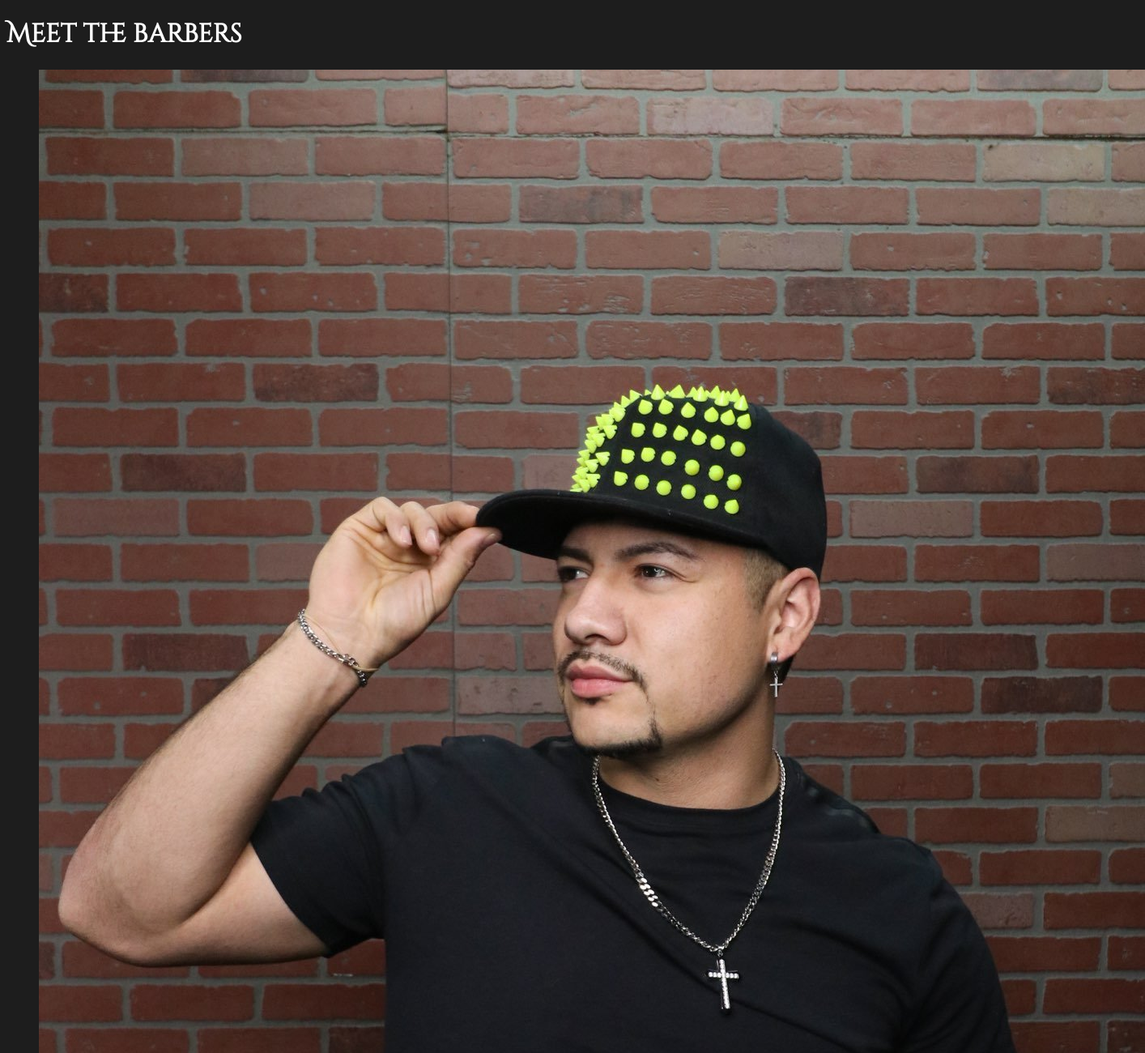
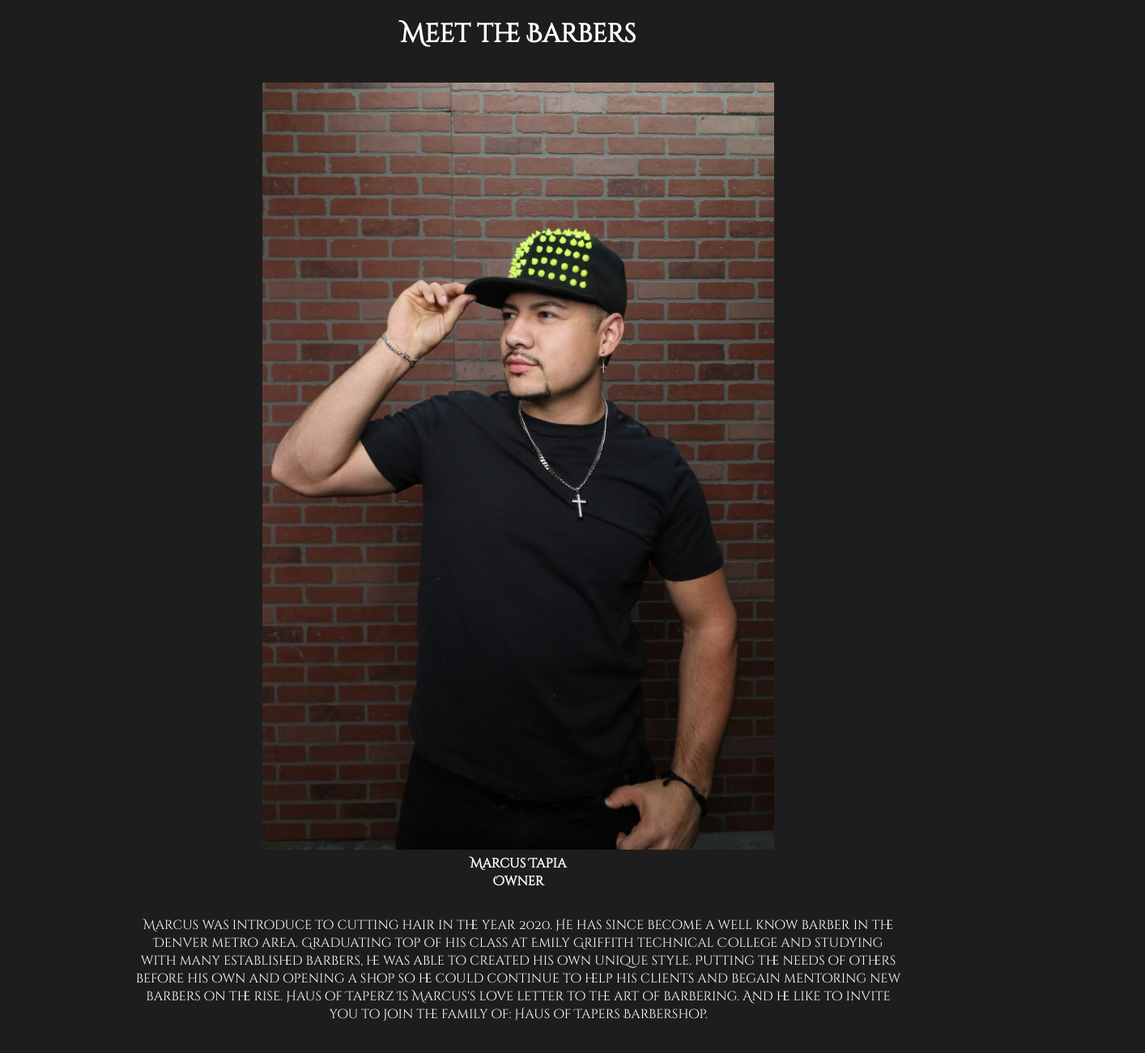
Before and after one commit to domschneider/hausoftaperz, a plain HTML site: page barber.html in a window 1280 px wide. Shown: the top 1300 px of the page at 81% size, 1414 px wide, since content can reach past the window. Drawn offline with Linux system fonts and the light colour scheme.

Commit message:
Made barbers page moblie friendly

```diff
--- a/barber.html
+++ b/barber.html
@@ -8,13 +8,15 @@
     <link href='https://fonts.googleapis.com/css?family=Cinzel Decorative' rel='stylesheet'>
 </head>
 <body>
-    <h1>Meet the barbers</h1>
+    <div class="barber-header">
+        <h1>Meet the Barbers</h1>
+    </div>
     <div class="barber">
         <figure>
-            <img src="MarcusHeadshot.jpg"alt="Marcus Tapia">
+            <img src="MarcusHeadshot.jpg" alt="Marcus Tapia">
             <figcaption>Marcus Tapia</figcaption>
+            <figcaption>Owner</figcaption>
         </figure>
-        <p>Owner</p>
         <p>Marcus was introduce to cutting hair in the year 2020. He has since become a well know barber in the Denver metro area. Graduating top of his class at Emily Griffith technical College and studying with many established barbers, he was able to created his own unique style. Putting the needs of others before his own and opening a shop so he could continue to help his clients and begain mentoring new barbers on the rise. Haus of Taperz Is Marcus's love letter to the art of barbering.  And he like to invite you to join the family of: Haus of Tapers Barbershop.</p>
     </div>
 </body>
--- a/style.css
+++ b/style.css
@@ -24,3 +24,55 @@ nav {
     flex: 1;
     margin: auto;
 }
+
+@media (min-width: 600px) {
+    .contact-container {
+        display: flex;
+        flex-direction: row;
+        align-items: center;
+
+    }
+
+    .contact-child {
+        flex: 1;
+        margin: auto;
+    }
+
+    .contact-child map {
+        width: 100%;
+    }
+}
+
+/* Service Page--------------------------------------------------------------------------------------------------------------------------------------------------------*/
+
+/* Barbers Page--------------------------------------------------------------------------------------------------------------------------------------------------------*/
+
+.barber {
+    display: flex;
+    flex-direction: column;
+    align-items: center;
+}
+
+.barber-header {
+    text-align: center;
+}
+
+.barber figcaption {
+    text-align: center;
+    font-weight: bold;
+}
+
+.barber figure {
+    width: 50%;
+    height: 50%
+}
+
+.barber img {
+    width: 100%;
+    height: auto;
+}
+
+.barber p {
+    text-align: center;
+    width: 75%;
+}
```
